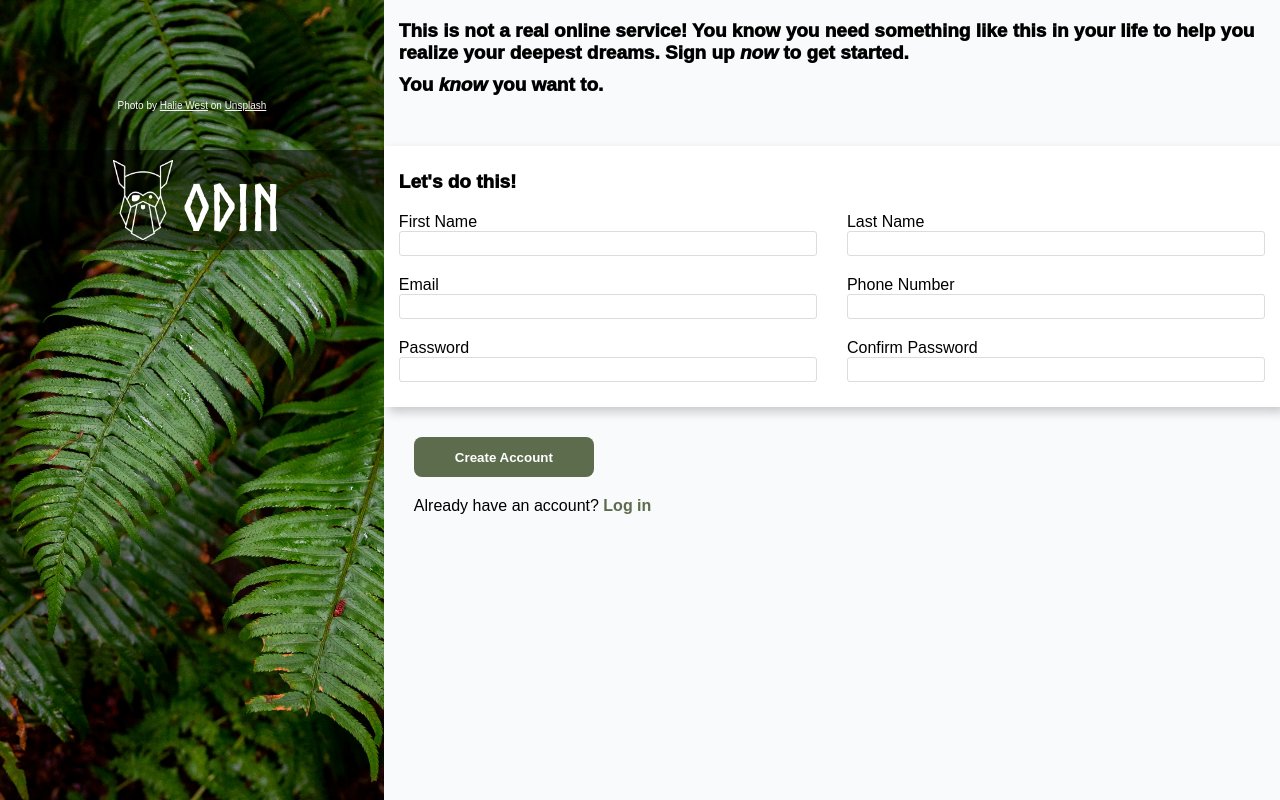
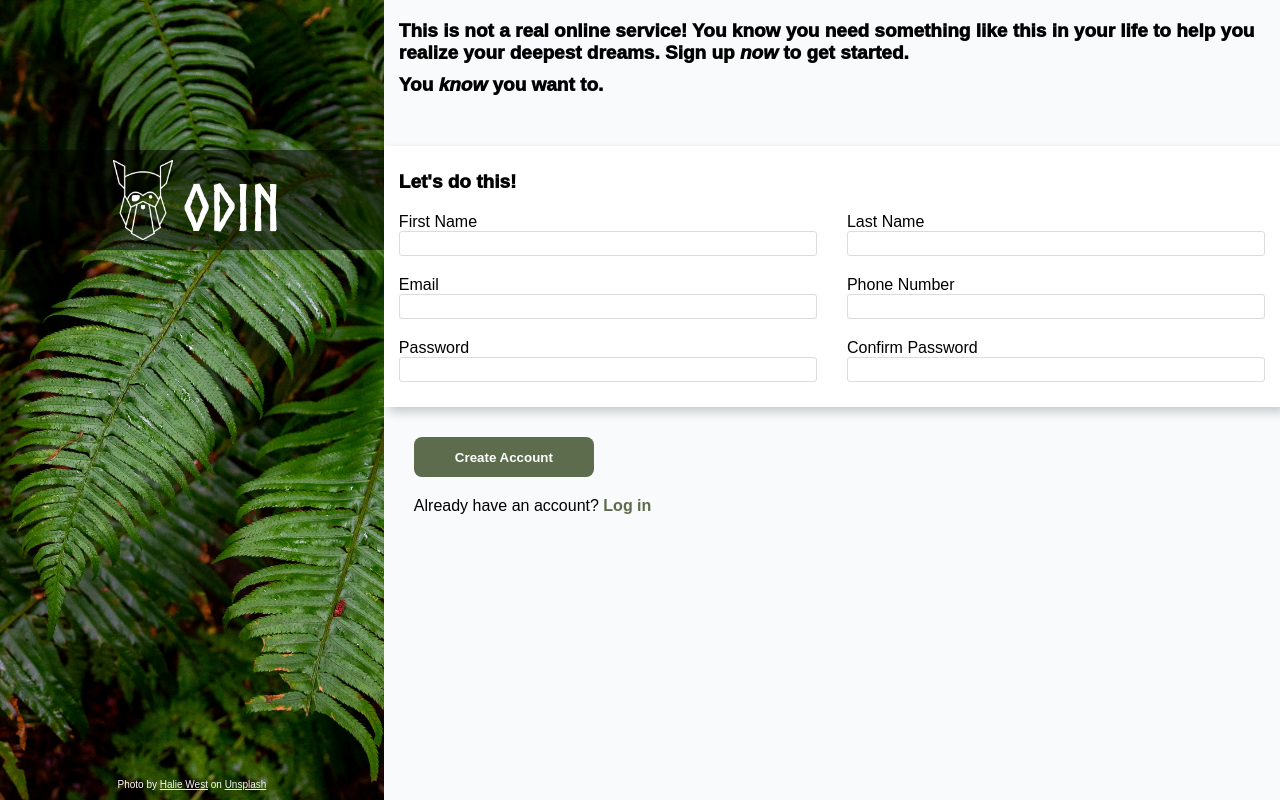
Before and after one commit to jjstag/Sign-Up-Form, a plain HTML site: page index.html in a window 1280 px wide. Drawn offline with Linux system fonts and the light colour scheme.

Commit message:
fixed issues with sidebar. Finished project, as far as can be told.

```diff
--- a/styles.css
+++ b/styles.css
@@ -36,8 +36,7 @@ h1 {
     background: rgba(0, 0, 0, 0.5);
     display: flex;
     justify-content: center;
-    position: relative;
-    top: 150px;
+    margin-top: 150px;
     height: 100px;
     line-height: 115px;
     color: white;
@@ -59,7 +58,7 @@ h1 {
     font-weight: 100;
     text-wrap: wrap;
     font-size: 10px;
-    bottom: 10px;
+    margin-bottom: 10px;
 }
 
 .credits a {
@@ -130,7 +129,9 @@ h1 {
         margin: 0;
     }
     #sidebar-image {
-        display: block;
+        display: flex;
+        flex-direction: column;
+        justify-content: space-between;
         background: url(./images/plants.jpg);
         flex-basis: 600px;
         height: 100dvh;
```
